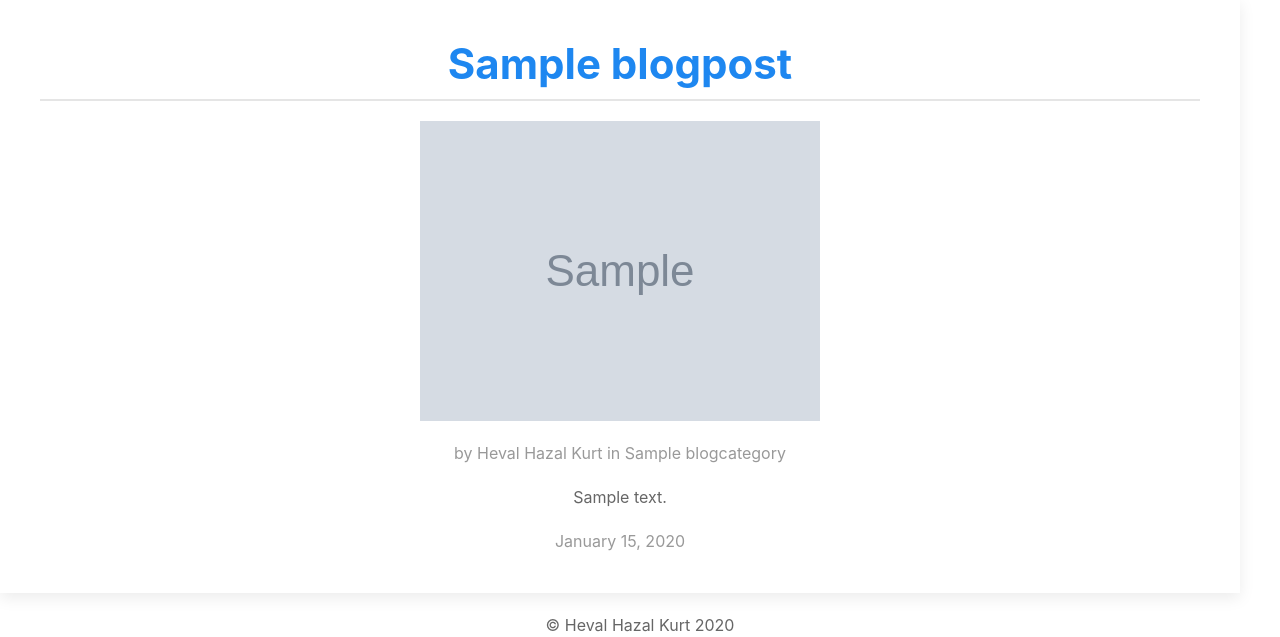
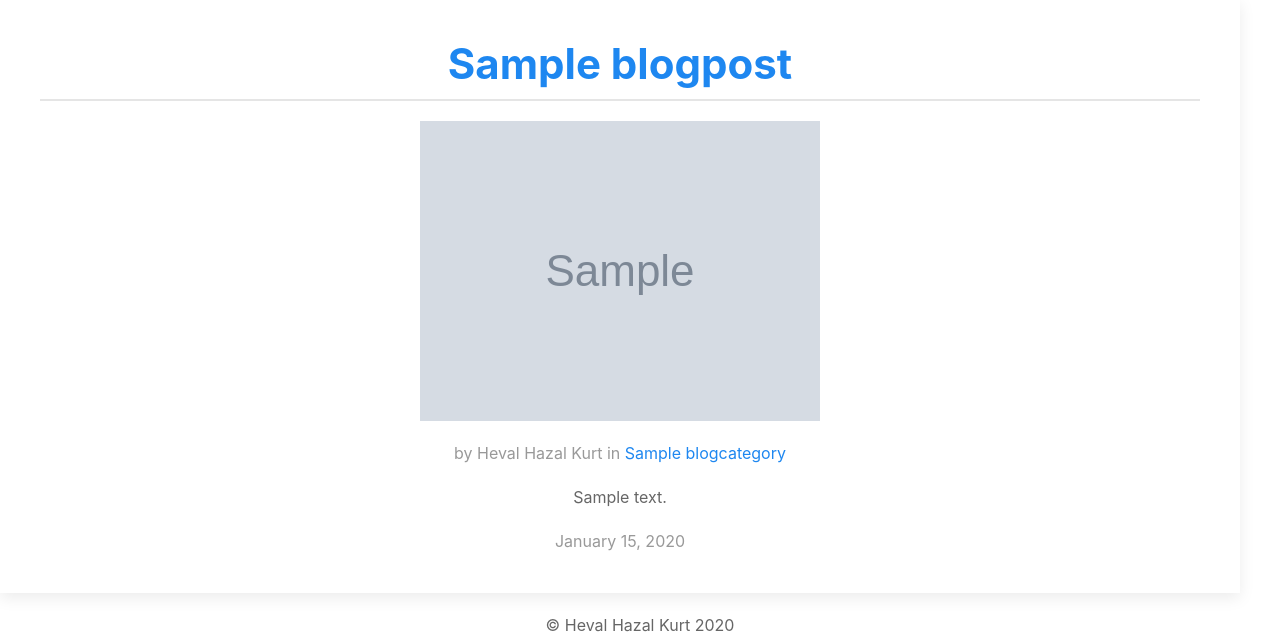
Before and after one commit to hevalhazalkurt/hhk_personal_website, a Django app: page /blog/ in a window 1280 px wide. Shown: the part 81-718 px from the top of the page. Run offline with Django 3.2, Linux system fonts and the light colour scheme; tables that the repository leaves empty hold one stand-in row (values such as "Sample post"); grey boxes marked "Sample" are stand-in pictures; some libraries are stand-ins or nearby versions.

Commit message:
Added category page url

```diff
--- a/hhk_web/blog/templates/blog/bloghome.html
+++ b/hhk_web/blog/templates/blog/bloghome.html
@@ -6,9 +6,10 @@
     {% for post in blog_posts %}
         <div class="uk-card uk-card-default uk-card-body">
             <!--<h1 class="uk-text-bold uk-heading-divider uk-text-center"><a href="{% url "blog-detail" post.id %}">{{ post.title }}</a></h1>-->
+            <!-- <h1 class="uk-text-bold uk-heading-divider uk-text-center"><a href="{{ post.get_absolute_url }}">{{ post.title }}</a></h1>-->
             <h1 class="uk-text-bold uk-heading-divider uk-text-center"><a href="{{ post.get_absolute_url }}">{{ post.title }}</a></h1>
             <a href="{{ post.get_absolute_url }}"><img src="{{ post.image.url }}" /></a>
-            <p class="uk-text-muted">by {{ post.author }} in {{ post.category }}</p>
+            <p class="uk-text-muted">by {{ post.author }} in <a href="{{ post.category.get_absolute_url }}">{{ post.category }}</a></p>
             <p>{{ post.summary }}</p>
             <p class="uk-text-muted">{{ post.date_posted|date:"F d, Y" }}</p>
         </div>
```
